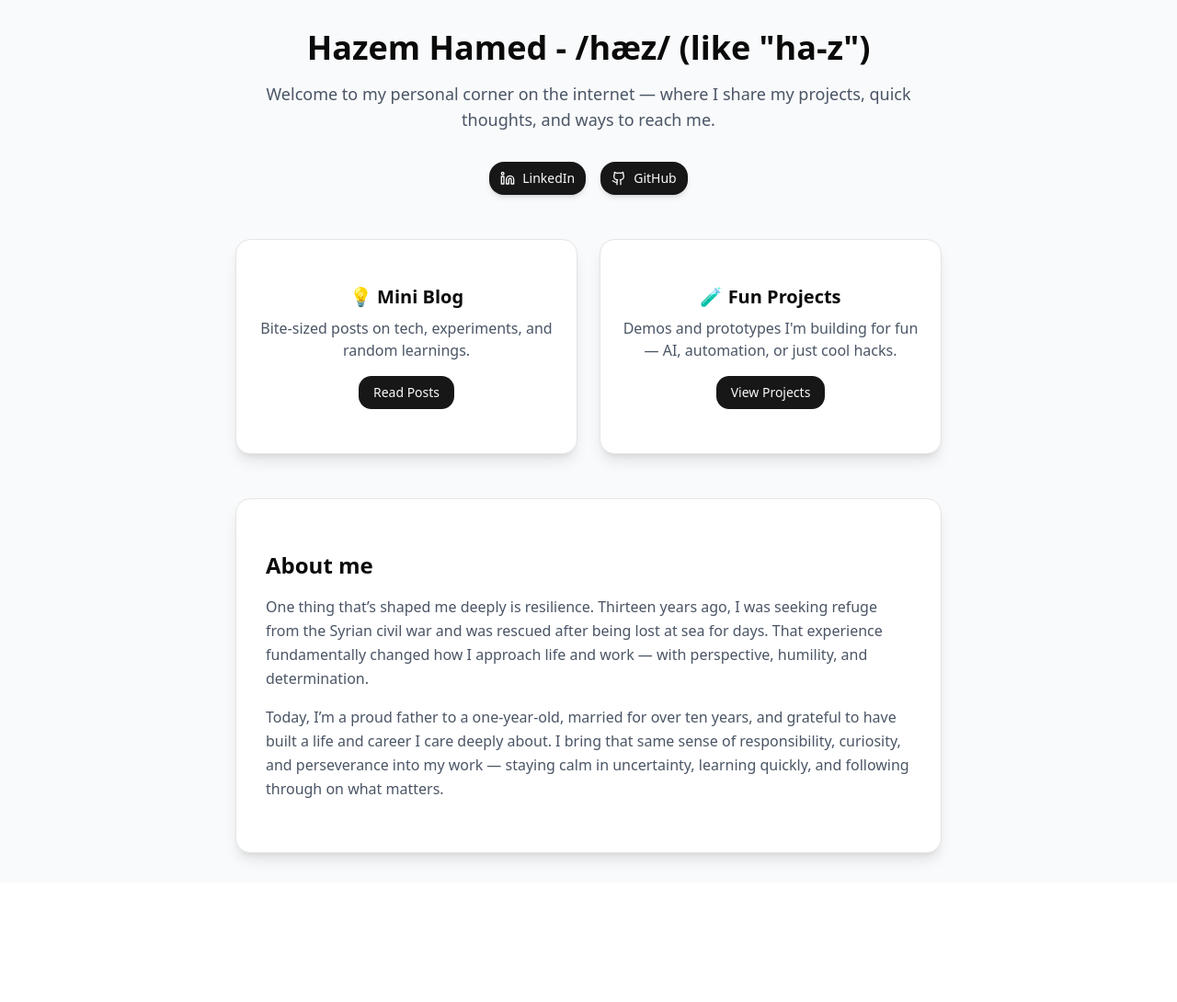
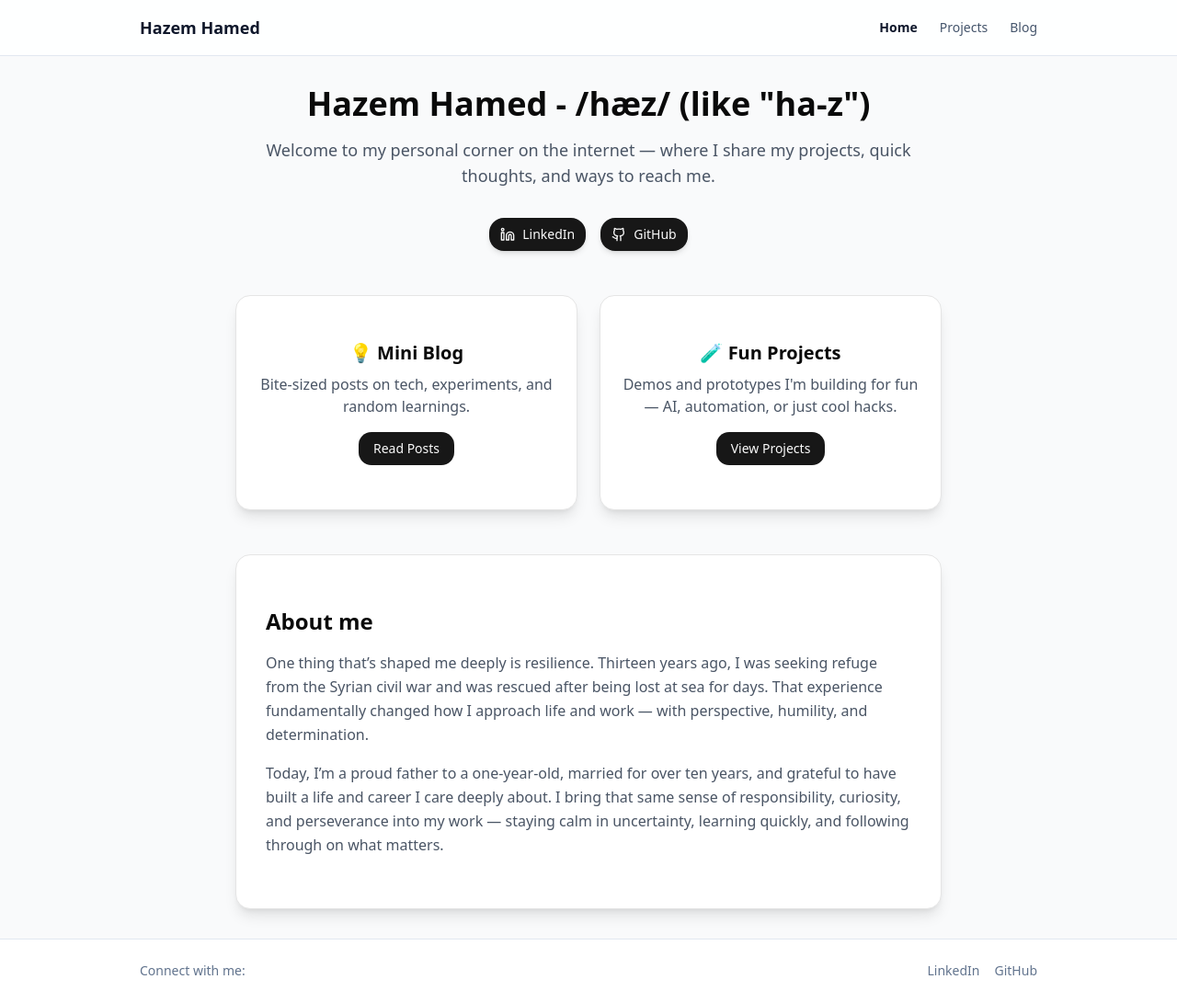
Before and after one commit to Hhamed91/personal-site, a Next.js app: page / in a window 1280 px wide. Shown: the whole page at 92% size. Before the commit the page ends 960 px from the top, so only its background shows below. Built offline with nearby package versions, Linux system fonts and the light colour scheme.

Commit message:
Add global header and footer

```diff
--- a/app/layout.tsx
+++ b/app/layout.tsx
@@ -2,6 +2,8 @@ import type { Metadata } from "next";
 import Script from "next/script";
 import { Analytics } from "@vercel/analytics/next";
 import { Geist, Geist_Mono } from "next/font/google";
+import SiteFooter from "@/components/SiteFooter";
+import SiteHeader from "@/components/SiteHeader";
 import "./globals.css";
 
 const geistSans = Geist({
@@ -83,7 +85,11 @@ drift.load('w4m7iau4yvan');`}
             style={{ display: "none", visibility: "hidden" }}
           />
         </noscript>
-        {children}
+        <div className="min-h-screen flex flex-col bg-gray-50">
+          <SiteHeader />
+          <main className="flex-1">{children}</main>
+          <SiteFooter />
+        </div>
         <Analytics />
       </body>
     </html>
--- /dev/null
+++ b/components/SiteFooter.tsx
@@ -0,0 +1,22 @@
+import Link from "next/link";
+
+const LINKEDIN_URL = "https://linkedin.com/in/YOUR_LINKEDIN";
+const GITHUB_URL = "https://github.com/Hhamed91";
+
+export default function SiteFooter() {
+  return (
+    <footer className="border-t border-slate-200 bg-white">
+      <div className="max-w-5xl mx-auto px-6 py-6 text-sm text-slate-500 flex flex-wrap items-center justify-between gap-4">
+        <p>Connect with me:</p>
+        <div className="flex items-center gap-4">
+          <Link href={LINKEDIN_URL} target="_blank" rel="noreferrer noopener">
+            LinkedIn
+          </Link>
+          <Link href={GITHUB_URL} target="_blank" rel="noreferrer noopener">
+            GitHub
+          </Link>
+        </div>
+      </div>
+    </footer>
+  );
+}
--- /dev/null
+++ b/components/SiteHeader.tsx
@@ -0,0 +1,78 @@
+"use client";
+
+import Link from "next/link";
+import { usePathname } from "next/navigation";
+import { useState } from "react";
+
+const navLinks = [
+  { href: "/", label: "Home" },
+  { href: "/projects", label: "Projects" },
+  { href: "/blog", label: "Blog" },
+];
+
+export default function SiteHeader() {
+  const pathname = usePathname();
+  const [isOpen, setIsOpen] = useState(false);
+
+  const isActive = (href: string) => {
+    if (href === "/") return pathname === "/";
+    return pathname.startsWith(href);
+  };
+
+  return (
+    <header className="border-b border-slate-200 bg-white/90">
+      <div className="max-w-5xl mx-auto px-6 py-4 flex items-center justify-between">
+        <Link href="/" className="text-lg font-semibold text-slate-900">
+          Hazem Hamed
+        </Link>
+
+        <nav className="hidden md:flex items-center gap-6 text-sm text-slate-600">
+          {navLinks.map((link) => (
+            <Link
+              key={link.href}
+              href={link.href}
+              className={
+                isActive(link.href)
+                  ? "font-semibold text-slate-900"
+                  : "hover:text-slate-900"
+              }
+            >
+              {link.label}
+            </Link>
+          ))}
+        </nav>
+
+        <button
+          type="button"
+          className="md:hidden rounded-lg border border-slate-200 px-3 py-2 text-sm text-slate-600"
+          onClick={() => setIsOpen((prev) => !prev)}
+          aria-expanded={isOpen}
+          aria-controls="mobile-nav"
+        >
+          Menu
+        </button>
+      </div>
+
+      {isOpen && (
+        <div id="mobile-nav" className="md:hidden border-t border-slate-200 bg-white">
+          <div className="max-w-5xl mx-auto px-6 py-4 flex flex-col gap-3 text-sm text-slate-600">
+            {navLinks.map((link) => (
+              <Link
+                key={link.href}
+                href={link.href}
+                className={
+                  isActive(link.href)
+                    ? "font-semibold text-slate-900"
+                    : "hover:text-slate-900"
+                }
+                onClick={() => setIsOpen(false)}
+              >
+                {link.label}
+              </Link>
+            ))}
+          </div>
+        </div>
+      )}
+    </header>
+  );
+}
```
